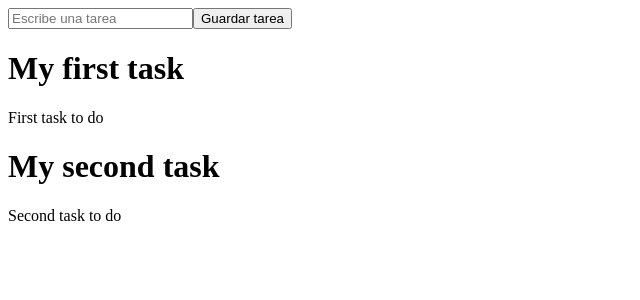
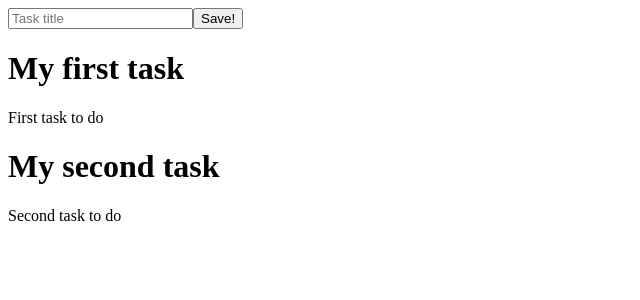
Before and after one commit to kaiser-iulius/React-Task-Project, a React (Vite) app: page / in a window 1280 px wide. Shown: the top 300 px of the page, without its empty margins (0-640 px from the left). Built offline with nearby package versions, Linux system fonts and the light colour scheme.

Commit message:
change to english

```diff
--- a/src/componentes/TaskForm.jsx
+++ b/src/componentes/TaskForm.jsx
@@ -12,12 +12,12 @@ function TaskForm({createTask}) {
     <form onSubmit={handleSubmit}>
       <input
         type="text"
-        placeholder="Escribe una tarea"
+        placeholder="Task title"
         onChange={(e) => {
           setTitle(e.target.value);
         }}
       />
-      <button>Guardar tarea</button>
+      <button>Save!</button>
     </form>
   );
 }
```
